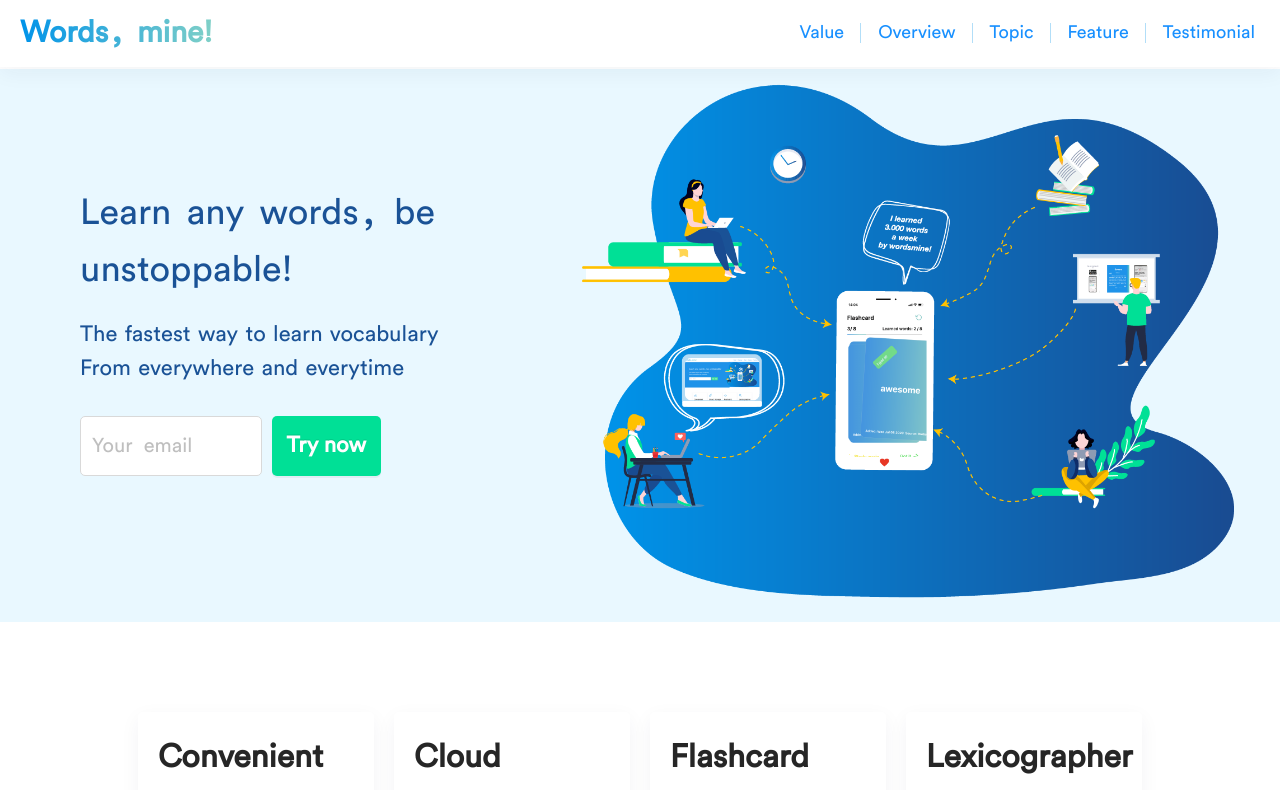
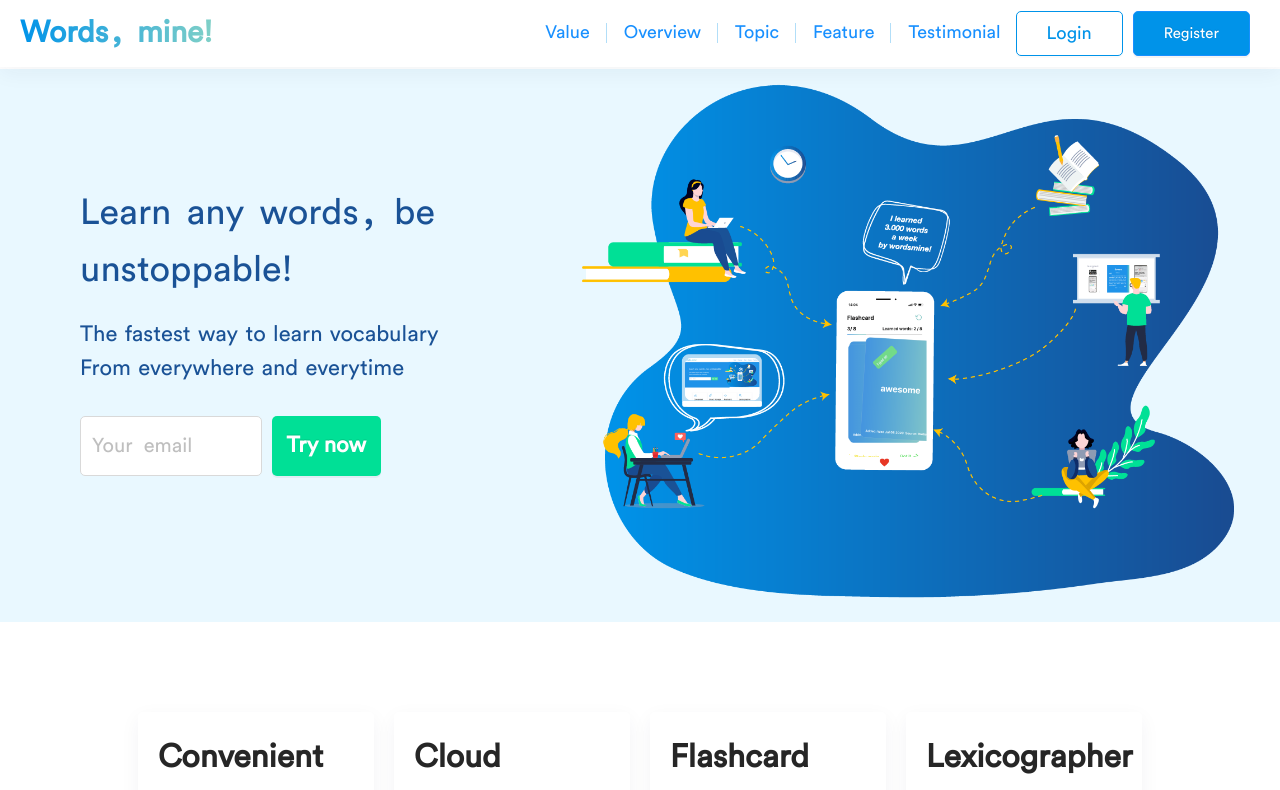
Before and after one commit to KieIO/wordsmine-landing-page, a React (Create React App) app: page / in a window 1280 px wide. Shown: the top 790 px of the page. Built offline with nearby package versions, Linux system fonts and the light colour scheme.

Commit message:
check not login

```diff
--- a/src/App.js
+++ b/src/App.js
@@ -1,35 +1,39 @@
 import React, { useEffect, useState } from 'react';
 import Cookies from 'js-cookie'
-import { Switch, Route, Redirect } from 'react-router-dom';
+import { Switch, Route } from 'react-router-dom';
 import Login from './components/Login/Login';
 import Register from './components/Register/Register';
 import HomePage from './pages/HomePage/HomePage';
+import { AUTH_TOKEN_KEY, AUTH_TOKEN_KEY_GOOGLE } from './utils/constant';
+import { UserContext } from './contexts/user.context';
+import WithNotLogin from './components/WithNotLogin/WithNotLogin';
 import './sass/index.scss'
-import { AUTH_TOKEN_KEY } from './utils/constant';
 
 
-function App() {
-  const [token, setToken] = useState(null)
+const  App = () => {
+  const [userContext, setUserContext] = useState({authToken: null})
+
   useEffect(()=>{
-    const token = Cookies.get(AUTH_TOKEN_KEY)
-    // console.log("token: ", token)
-    setToken(token)
+    let authToken = Cookies.get(AUTH_TOKEN_KEY)
+    if (!authToken) {
+       authToken = Cookies.get(AUTH_TOKEN_KEY_GOOGLE)
+      }
     // TODO: call api get user profile to validate token
-
-
+    console.log("token*: ", authToken)
+    setUserContext({authToken})
   }, [])
 
 
+
   return (
-    <Switch>
-      <Route exact path="/" component={HomePage} />
-      <Route path="/login" render={()=>
-        token ? <Redirect to="/"/> : <Login/>
-      } />
-      <Route path="/register" render={() =>
-        token ? <Redirect to="/" /> : <Register />
-      } />
-    </Switch>
+    <UserContext.Provider value={[userContext, setUserContext]}>
+      <Switch>
+        <Route exact path="/" component={HomePage} />
+        <WithNotLogin path="/login" component={Login} />
+        <WithNotLogin path="/register" component={Register} />
+      </Switch>
+
+    </UserContext.Provider>
   );
 }
 
--- a/src/components/AuthWithGoogle/AuthWithGoogle.jsx
+++ b/src/components/AuthWithGoogle/AuthWithGoogle.jsx
@@ -1,7 +1,9 @@
 import React, { Component} from 'react';
 import LogoGoogle from '../../assets/img/google-logo.png'
+import Cookies from 'js-cookie'
 // import {GoogleLogin} from 'react-google-login';
 import { message } from 'antd';
+import { AUTH_TOKEN_EXPIRE_DAY, AUTH_TOKEN_KEY_GOOGLE } from '../../utils/constant';
 
 class AuthWithGoogle extends Component {
     componentDidMount() {
@@ -16,6 +18,8 @@ class AuthWithGoogle extends Component {
                 const profile = googleUser.getBasicProfile()
                 console.log("profile: ", profile)
                 message.success(`Hello ${profile.getName()}, you login successfully`)
+                Cookies.set(AUTH_TOKEN_KEY_GOOGLE, profile.googleID(), { expires: AUTH_TOKEN_EXPIRE_DAY });
+
                 window.location.href = "/"
 
                 // const token = googleUser.getAuthResponse().id_token
--- a/src/components/Header/Header.jsx
+++ b/src/components/Header/Header.jsx
@@ -1,9 +1,21 @@
-import React from 'react';
+import React, { useContext } from 'react';
+import Cookies from 'js-cookie'
 import Logo from './components/Logo/Logo';
 import HeaderCategory from './components/HeaderCategory/HeaderCategory';
 import HeaderBurgerMenu from './components/HeaderBurgerMenu/HeaderBurgerMenu.component';
+import { AUTH_TOKEN_KEY, AUTH_TOKEN_KEY_GOOGLE } from '../../utils/constant';
+import ButtonCustom from '../ButtonCustom/ButtonCustom';
+import { Link } from 'react-router-dom';
+import { UserContext } from '../../contexts/user.context';
 
 const Header = () => {
+    const [userContext, setUserContext] = useContext(UserContext)
+    const logout = () => {
+        Cookies.remove(AUTH_TOKEN_KEY);
+        Cookies.remove(AUTH_TOKEN_KEY_GOOGLE);
+        setUserContext(null)
+    }
+
     return (
         <header className="header">
             <div className="header__large">
@@ -12,24 +24,38 @@ const Header = () => {
                 </div>
                 <div className="header__right" id="header__right">
                     <div className="header__category" id="header__category">
-                        <HeaderCategory/>
+                        <HeaderCategory />
                     </div>
 
-                    {/* <div className="header__btn" id="header__btn">
-                        <div className="header__btn-item">
-                            <ButtonCustom size="large" type="default" ghost={true}>Login</ButtonCustom>
-                        </div>
-                        <div className="header__btn-item">
-                            <ButtonCustom size="large">Sign up</ButtonCustom>
-                        </div>
-                    </div> */}
+                    <div className="header__btn" id="header__btn">
+                        {
+                            (userContext || {}).authToken ?
+                                <div className="header__btn-item">
+                                    <ButtonCustom onClick={logout}>Logout</ButtonCustom>
+                                </div>
+                                : (
+                                    <>
+                                        <div className="header__btn-item">
+                                            <Link to="/login">
+                                                <ButtonCustom type="default" ghost={true}>Login</ButtonCustom>
+                                            </Link>
+                                        </div>
+                                        <div className="header__btn-item">
+                                            <Link to="/register">
+                                                <ButtonCustom >Register</ButtonCustom>
+                                            </Link>
+                                        </div>
+                                    </>
+                                )
+                        }
+                    </div>
                 </div>
             </div>
             <div className="header__small">
-                <HeaderBurgerMenu/>
+                <HeaderBurgerMenu />
             </div>
         </header>
     );
 }
 
-export default Header;
+export default React.memo(Header)   ;
--- /dev/null
+++ b/src/components/WithNotLogin/WithNotLogin.jsx
@@ -0,0 +1,31 @@
+import React from 'react';
+import { Route, Redirect } from 'react-router-dom';
+import Cookies from 'js-cookie'
+import { AUTH_TOKEN_KEY, AUTH_TOKEN_KEY_GOOGLE } from '../../utils/constant';
+
+
+const WithNotLogin = ({component: Component, ...props})  => {
+    return (
+        <Route
+        {...props}
+            render = {(routeProps)=> {
+                let authToken = Cookies.get(AUTH_TOKEN_KEY)
+                if (!authToken) {
+                    authToken = Cookies.get(AUTH_TOKEN_KEY_GOOGLE)
+                }
+
+                if (authToken) {
+                    return <Redirect to="/" />
+                } else  {
+                    return <Component {...routeProps} />
+                }
+            }}
+        />
+    );
+};
+
+WithNotLogin.propTypes = {
+
+};
+
+export default WithNotLogin;
--- /dev/null
+++ b/src/contexts/user.context.js
@@ -0,0 +1,5 @@
+import React from 'react'
+
+// export const userInfo = { authToken: null, test: '123a' }
+
+export const UserContext = React.createContext()
--- a/src/utils/constant.js
+++ b/src/utils/constant.js
@@ -24,3 +24,4 @@ export const CATEGORY_HEADER = [
 export const API_SIGN_UP = 'https://formspree.io/mnqgzzev'
 export const AUTH_TOKEN_EXPIRE_DAY = 2;
 export const AUTH_TOKEN_KEY = 'authToken'
+export const AUTH_TOKEN_KEY_GOOGLE = 'authTokenGG'
```
Also changed, not shown: src/index.js (+4 -3 lines).
